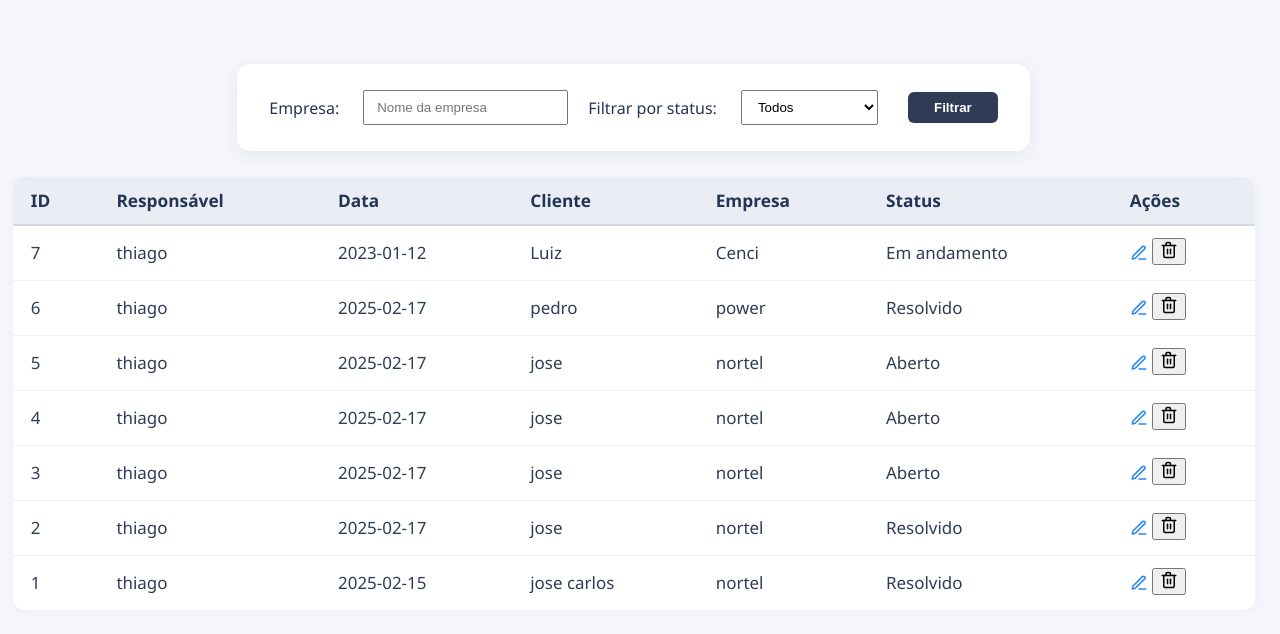
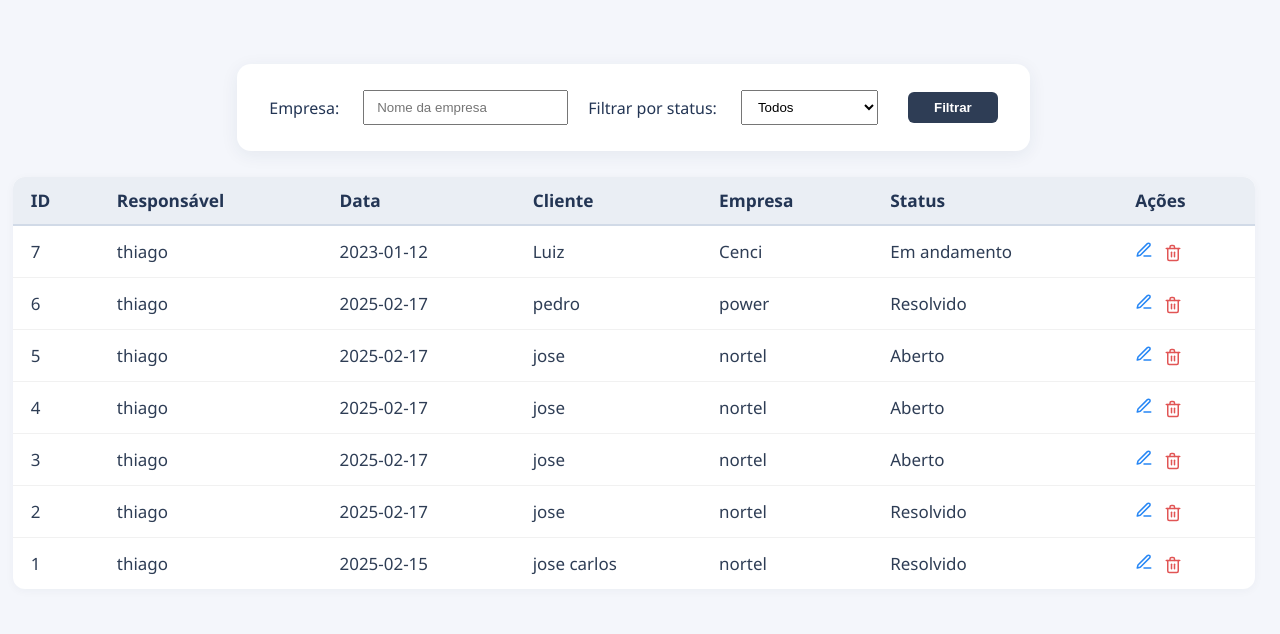
Before and after one commit to ThiagoViniciosAnacleto/suporte-power-vending, a Flask app: page /listar in a window 1280 px wide; the page is wider, and only the part inside the window is pictured. Shown: the part 92-726 px from the top of that part. Run offline with Flask 3, Linux system fonts and the light colour scheme; a user stored in the database is signed in; data comes from the database, SQL or seed files in the repository.

Commit message:
estiliza botão excluir chamado
estiliza botão excluir chamado

```diff
--- a/static/style.css
+++ b/static/style.css
@@ -427,3 +427,23 @@ tr:last-child td {
     from { opacity: 1;}
     to   { opacity: 0;}
 }
+
+.delete-icon {
+    background: none;
+    border: none;
+    cursor: pointer;
+    padding: 2px 6px;
+    vertical-align: middle;
+    color: #e15555;
+    font-size: 1.16rem;
+    transition: color 0.15s;
+}
+.delete-icon:hover svg {
+    color: #a10000;
+    stroke: #a10000;
+}
+.delete-icon svg {
+    vertical-align: middle;
+    color: #e15555;
+    stroke: #e15555;
+}
```
